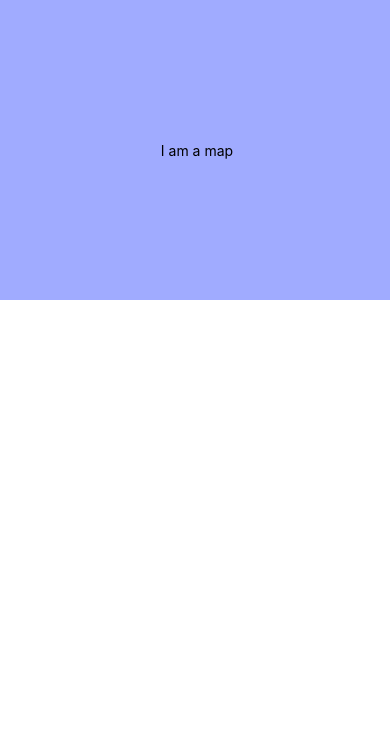
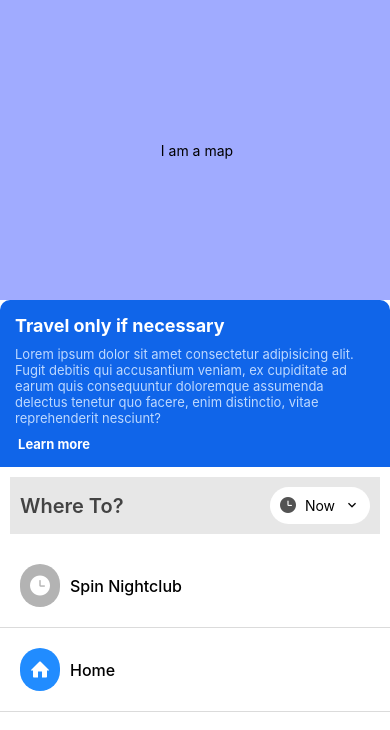
Before and after one commit to ffozzatti/uber-clone, a React Native app: screen / in a window 390 px wide. Shown: the top 730 px of the page. Built offline with nearby package versions, Linux system fonts and the light colour scheme.

Commit message:
criado página Home e a base de seus componentes

```diff
--- a/src/components/CovidMessage/index.tsx
+++ b/src/components/CovidMessage/index.tsx
@@ -1,17 +1,19 @@
 import React from 'react';
 import {View, Text} from 'react-native';
 
+import { styles } from './styles';
+
 export function CovidMessage() {
   return (
-    <View>
-      <Text>Travel only if necessary</Text>
-      <Text>
+    <View style={styles.container}>
+      <Text style={styles.title}>Travel only if necessary</Text>
+      <Text style={styles.text}>
         Lorem ipsum dolor sit amet consectetur adipisicing elit. Fugit debitis
         qui accusantium veniam, ex cupiditate ad earum quis consequuntur
         doloremque assumenda delectus tenetur quo facere, enim distinctio, vitae
         reprehenderit nesciunt?
       </Text>
-      <Text> Learn more </Text>
+      <Text style={styles.learnMore}> Learn more </Text>
     </View>
   );
 }
--- /dev/null
+++ b/src/components/CovidMessage/styles.jsx
@@ -0,0 +1,29 @@
+import { StyleSheet } from 'react-native';
+
+export const styles = StyleSheet.create({
+  container: {
+    backgroundColor: '#1065E9',
+    padding: 15,
+    borderTopLeftRadius: 10,
+    borderTopRightRadius: 10,
+  },
+  title: {
+    color: 'white',
+    fontSize: 18,
+    fontWeight: 'bold',
+    marginBottom: 10,
+
+  },
+  text: {
+    color: '#BED9FF',
+    fontSize: 13,
+    marginBottom: 10,
+
+  },
+  learnMore: {
+    color: 'white',
+    fontSize: 13,
+    fontWeight: 'bold',
+  }
+
+});
--- /dev/null
+++ b/src/components/HomeSearch/index.tsx
@@ -0,0 +1,41 @@
+import React from 'react';
+import { View, Text } from 'react-native';
+import AntDesign  from 'react-native-vector-icons/AntDesign'
+import MaterialIcons  from 'react-native-vector-icons/MaterialIcons'
+import Entypo  from 'react-native-vector-icons/Entypo'
+
+
+import { styles } from './styles';
+
+export function HomeSearch() {
+  return (
+    <View style={styles.container}>
+        {/* Input Bux */}
+        <View style={styles.inputBox}>
+            <Text style={styles.inputText}>Where To?</Text>
+            <View style={styles.timeContainer}>
+                <AntDesign name="clockcircle" size={16} color={'#535353'}/>
+                <Text>Now</Text>
+                <MaterialIcons name="keyboard-arrow-down" size={16} />
+            </View>
+        </View>
+
+        {/* Previous destination */}
+        <View style={styles.row}>
+            <View style={styles.iconContainer}>
+                <AntDesign name='clockcircle' size={20} color={'#fff'} />
+            </View>
+            <Text style={styles.destinationText}>Spin Nightclub</Text>
+        </View>
+
+        {/* Home destination */}
+        <View style={styles.row}>
+            <View style={[styles.iconContainer, {backgroundColor: '#218cff'}]}>
+                <Entypo name='home' size={20} color={'#fff'} />
+            </View>
+            <Text style={styles.destinationText}>Home</Text>
+        </View>
+
+    </View>
+  );
+}
--- /dev/null
+++ b/src/components/HomeSearch/styles.tsx
@@ -0,0 +1,51 @@
+import { StyleSheet } from 'react-native';
+
+export const styles = StyleSheet.create({
+    container: {
+
+    },
+    inputBox: {
+        backgroundColor: '#e7e7e7',
+        margin: 10,
+        padding: 10,
+        flexDirection: 'row',
+        justifyContent: 'space-between',
+        alignItems: 'center',
+    },
+    inputText: {
+        fontSize: 20,
+        fontWeight: '600',
+        color: '#434343'
+
+
+    },
+    timeContainer: {
+        flexDirection: 'row',
+        width: 100,
+        justifyContent: 'space-between',
+        backgroundColor: '#fff',
+        padding: 10,
+        borderRadius: 20
+
+    },
+    row: {
+        flexDirection: 'row',
+        padding: 20,
+        alignItems: 'center',
+        borderBottomWidth: 1,
+        borderColor: '#dbdbdb',
+
+    },
+    iconContainer: {
+        backgroundColor: '#b3b3b3',
+        padding: 10,
+        borderRadius: 25,
+
+    },
+    destinationText: {
+        marginLeft: 10,
+        fontWeight: '500',
+        fontSize: 16,
+    }
+
+});
--- /dev/null
+++ b/src/screens/DestinationSearch/styles.tsx
@@ -0,0 +1,5 @@
+import { StyleSheet } from 'react-native';
+
+export const styles = StyleSheet.create({
+  container: {}
+});
--- a/src/screens/HomeScreen/index.tsx
+++ b/src/screens/HomeScreen/index.tsx
@@ -1,6 +1,8 @@
 import React from 'react';
 import { View, Text } from 'react-native';
 import { HomeMap } from '../../components/HomeMap';
+import { CovidMessage } from '../../components/CovidMessage';
+import { HomeSearch } from '../../components/HomeSearch';
 
 
 export function HomeScreen() {
@@ -9,8 +11,10 @@ export function HomeScreen() {
         <HomeMap />
 
         {/* Covid Message */}
+        <CovidMessage />
 
         {/* Bottom Comp */}
+        <HomeSearch />
     </View>
   );
 }
```
Also changed, not shown: src/screens/DestinationSearch/index.tsx (added, +12 -0 lines), .eslintrc.js, .prettierrc.js.
